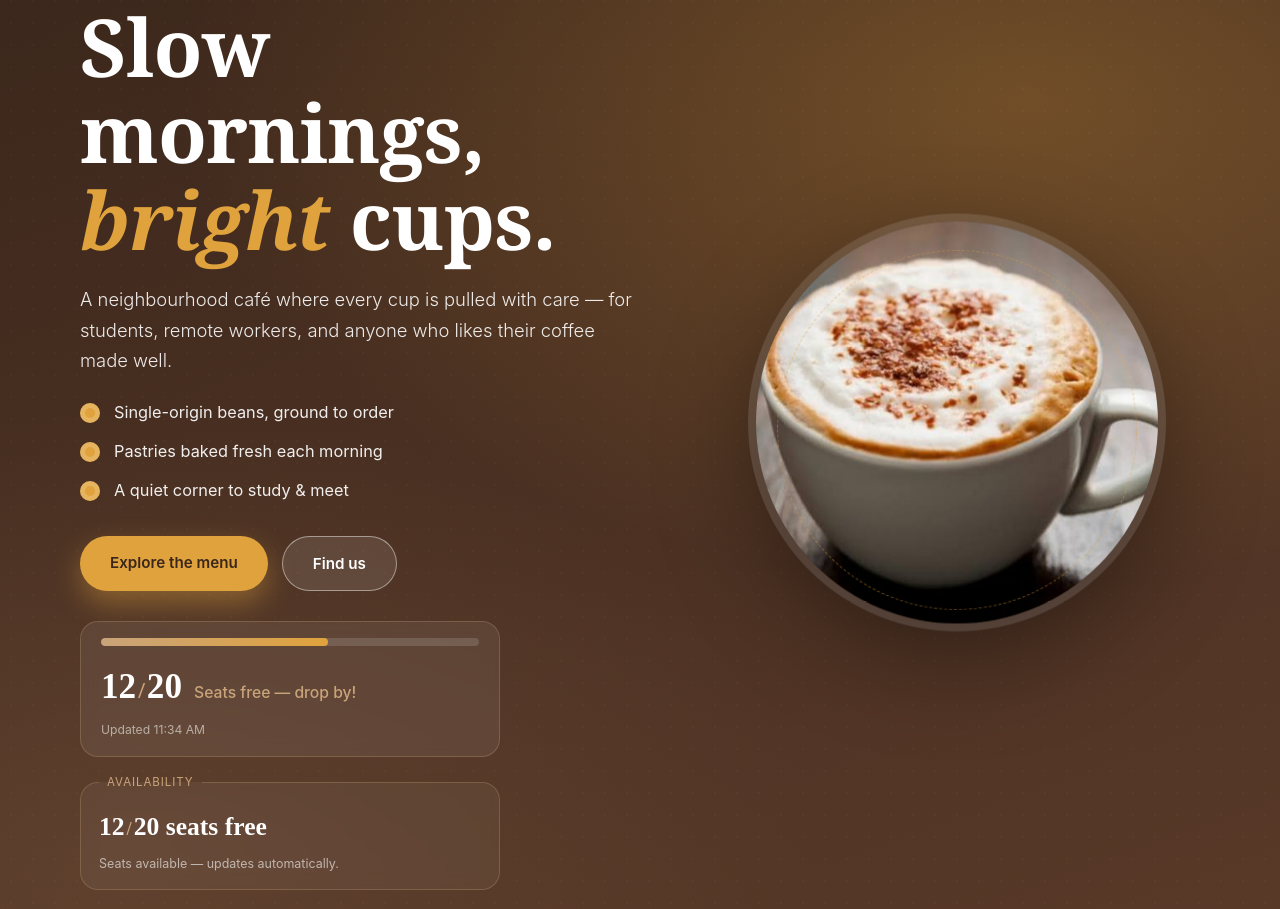
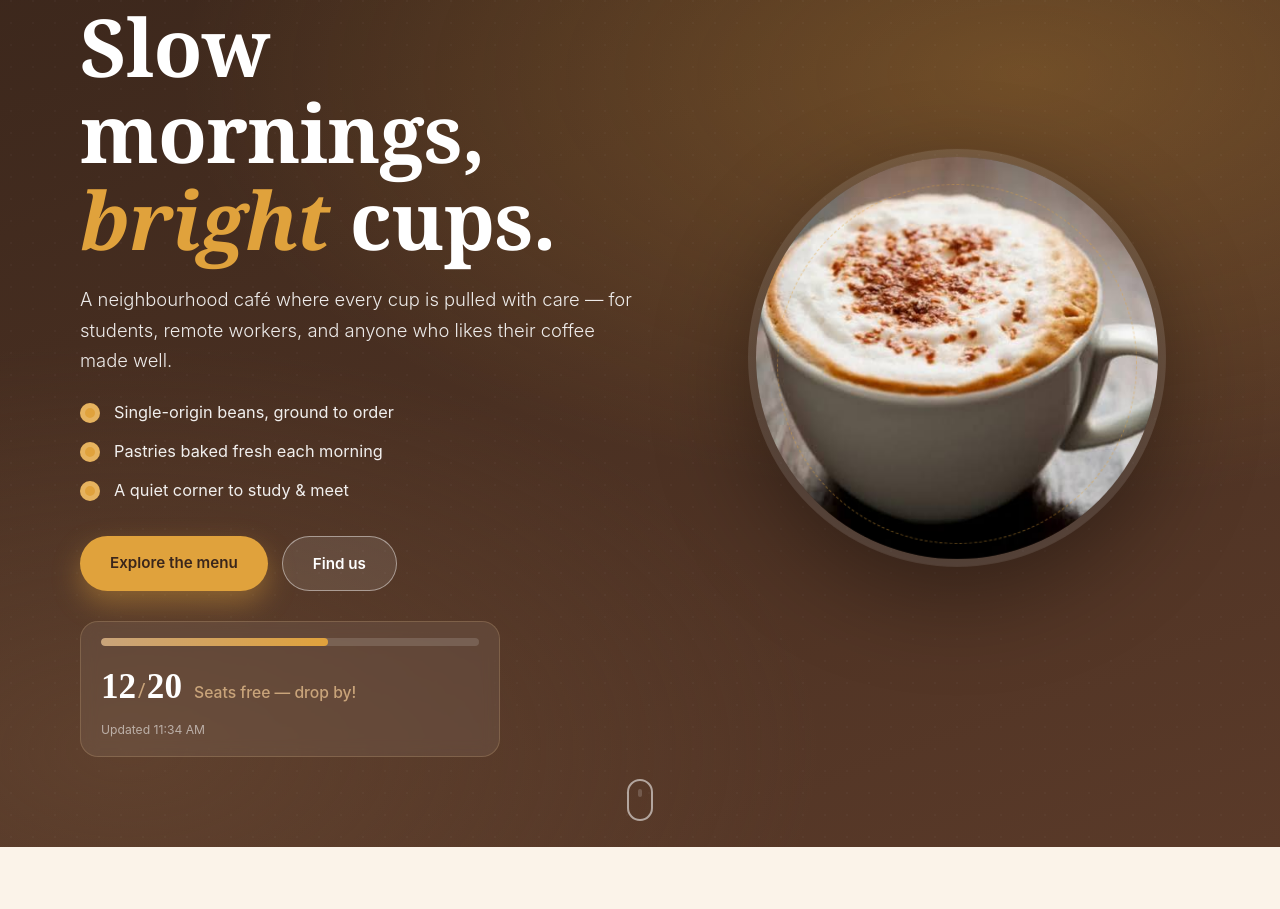
Before and after one commit to cy1ingachref/SNAP-Coffee-Shop-live, a plain HTML site: page index.html in a window 1280 px wide. Shown: the part 120-1029 px from the top of the page. Drawn offline with Linux system fonts and the light colour scheme; no server answers.

Commit message:
Remove live Availability fieldset from customer site (mirror.js + CSS)

```diff
--- a/index.html
+++ b/index.html
@@ -62,14 +62,6 @@
           </div>
           <span class="avail-time" id="availUpdated"></span>
         </div>
-
-        <fieldset class="mirror-fieldset" id="mirrorFieldset">
-          <legend>Availability</legend>
-          <div class="mirror-row">
-            <span class="mirror-seats"><b id="mirrorAvail">20</b><span class="slash">/</span><span id="mirrorTotal">20</span><span>&nbsp;seats free</span></span>
-          </div>
-          <p class="mirror-note">Seats available — updates automatically.</p>
-        </fieldset>
       </div>
       <div class="hero-art">
         <img class="float-cup" src="images/cappuccino.jpg" alt="A freshly brewed coffee at SNAP Coffee" />
@@ -290,7 +282,6 @@
   <script src="github-token.js"></script>
   <script src="github-store.js"></script>
   <script src="customer-github.js"></script>
-  <script src="mirror.js?v=20260726b"></script>
 
   <script src="script.js"></script>
 </body>
--- a/mirror.js
+++ /dev/null
@@ -1,35 +0,0 @@
-/* =====================================================================
- * SNAP Coffee — owner mirror (live site)
- * Reads the SAME data/seats.json the admin panel writes, and shows that
- * live seat count inside the <fieldset id="mirrorFieldset"> on the public
- * page. Seats can ONLY be changed in the admin; this is a read-only mirror.
- * No inline script (CSP) — kept as an external file loaded by index.html.
- * ===================================================================== */
-(function () {
-  'use strict';
-  if (!window.SNAP_CONFIG_READY || !window.SNAP_CONFIG_READY()) return;
-  var STORE = window.SNAP_STORE;
-
-  var availEl = document.getElementById('mirrorAvail');
-  var totalEl = document.getElementById('mirrorTotal');
-
-  function render(data) {
-    var d = data || {};
-    var total = (typeof d.total === 'number') ? d.total : 20;
-    var avail = (typeof d.available === 'number') ? d.available : total;
-    avail = Math.max(0, Math.min(avail, total));
-    if (availEl) availEl.textContent = avail;
-    if (totalEl) totalEl.textContent = total;
-  }
-
-  function refresh() {
-    STORE.readSeats().then(function (r) { render(r.data); }).catch(function () {});
-  }
-
-  refresh();
-  // Refresh soon after the tab regains focus, so a change shows on the public
-  // site with minimal delay.
-  window.addEventListener('focus', function () { refresh(); });
-  window.addEventListener('pageshow', function () { refresh(); });
-  setInterval(refresh, 15000);
-})();
--- a/styles.css
+++ b/styles.css
@@ -106,39 +106,6 @@ body:not(.js) [data-reveal] { opacity: 1 !important; transform: none !important;
 .avail-slash { color: var(--latte); margin: 0 2px; font-size: 1.5rem; }
 .avail-label { color: var(--latte); font-size: 0.98rem; font-weight: 500; }
 .avail-time { display: block; margin-top: 4px; color: rgba(255,255,255,0.55); font-size: 0.76rem; }
-
-/* ===== Owner mirror fieldset (hero) =====
-   Mirrors the admin panel's live seat count on the public site. The admin is
-   the ONLY place seats can be changed; this fieldset just reads that same
-   data/seats.json and shows it, plus a link to open the admin. */
-.mirror-fieldset {
-  margin-top: 16px;
-  max-width: 420px;
-  border: 1px solid rgba(201, 164, 122, 0.28);
-  border-radius: 18px;
-  padding: 14px 18px;
-  background: rgba(255, 253, 249, 0.05);
-  backdrop-filter: blur(8px);
-}
-.mirror-fieldset legend {
-  padding: 0 8px;
-  font-size: 0.72rem;
-  letter-spacing: 0.08em;
-  text-transform: uppercase;
-  color: var(--latte);
-}
-.mirror-row { display: flex; align-items: center; justify-content: space-between; gap: 12px; }
-.mirror-seats { font-family: 'Fraunces', serif; font-size: 1.6rem; font-weight: 700; color: #fff; }
-.mirror-seats .slash { color: var(--latte); margin: 0 2px; font-size: 1.15rem; }
-.mirror-seats b { font-weight: 700; }
-.mirror-note { color: rgba(255,255,255,0.6); font-size: 0.78rem; margin-top: 6px; }
-.mirror-link {
-  display: inline-flex; align-items: center; gap: 6px;
-  font-size: 0.82rem; font-weight: 600; color: var(--amber);
-  text-decoration: none; white-space: nowrap;
-}
-.mirror-link:hover { text-decoration: underline; }
-.mirror-link::after { content: '\2197'; font-size: 0.9em; }
 
 .hero-art { position: relative; display: flex; justify-content: center; align-items: center; }
 .hero-ring { position: absolute; width: 360px; height: 360px; border-radius: 50%; border: 1.5px dashed rgba(224,162,60,0.45); animation: spin 26s linear infinite; }
```
